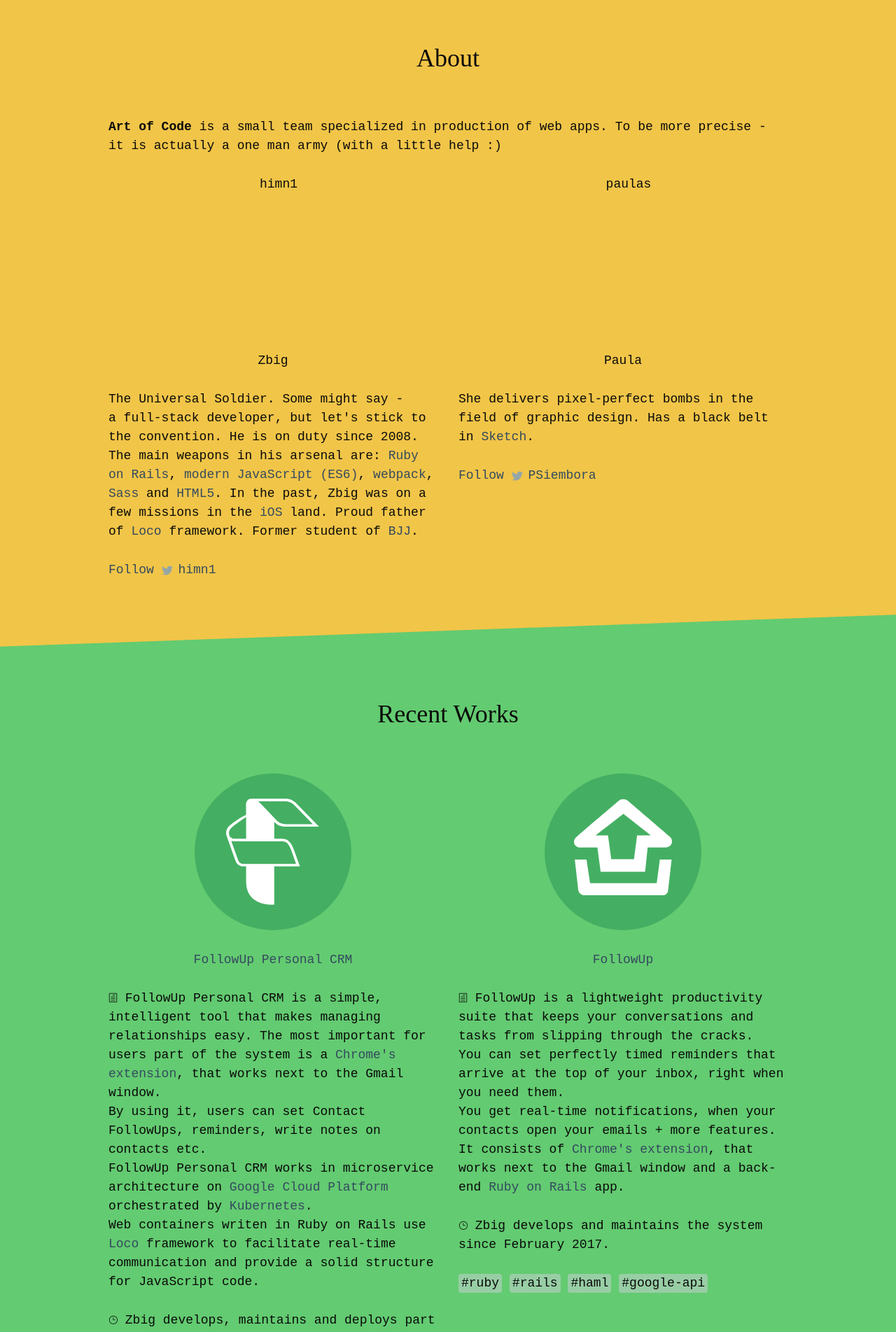
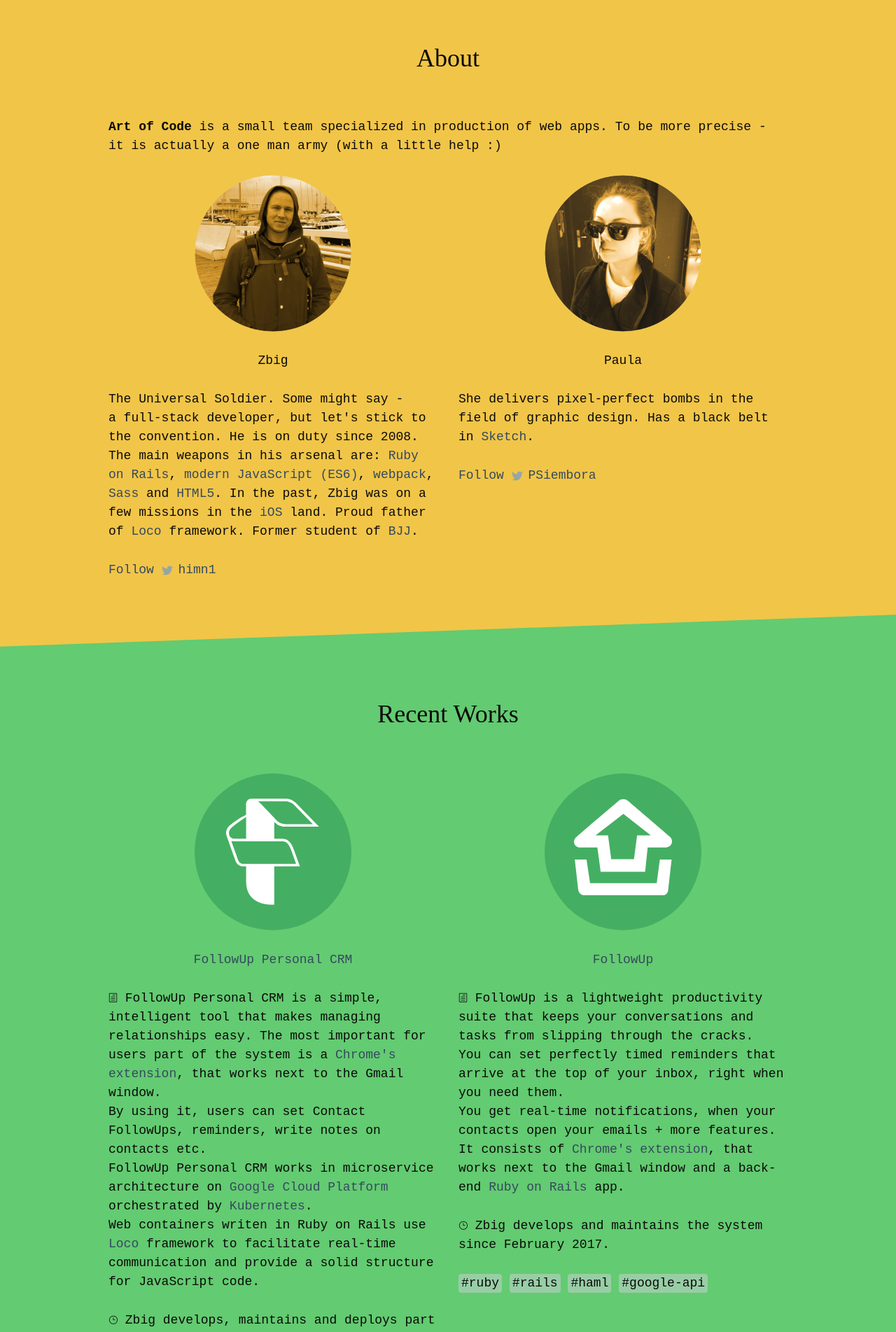
Before and after one commit to artofcodelabs/artofcodelabs.github.io, a Jekyll site: the page built from index.html, in a window 1280 px wide. Shown: the part 977-2880 px from the top of the page at 70% size. Built offline with Jekyll 4.4.1, drawn with Linux system fonts in a browser that asks for light colours; some web fonts are replaced.

Commit message:
[fix] (#30)

```diff
--- a/_includes/index/fourth_page.html
+++ b/_includes/index/fourth_page.html
@@ -9,7 +9,7 @@
       <div class="row align-center">
         <div class="columns large-6 medium-6 small-11">
           <div class='project rounded-corners' id='loco-logo-container'>
-            <img src='assets/loco_logo@3x.png' alt='loco logo' class='rounded-corners team'>
+            <img src='old_assets/loco_logo@3x.png' alt='loco logo' class='rounded-corners team'>
           </div>
           <p>
             <a href='http://locoframework.org' target="_blank" rel="noopener noreferrer" class='alt'>Loco</a>
@@ -33,7 +33,7 @@
 
         <div class="columns large-6 medium-6 small-11" id='avatars_columns'>
           <div class='project rounded-corners trans'>
-            <img src='assets/avatars@3x.jpg' alt='avatars' class='rounded-corners team'>
+            <img src='old_assets/avatars@3x.jpg' alt='avatars' class='rounded-corners team'>
           </div>
           <p>Avatars package</p>
           <p class='align-left'>
--- a/_includes/index/second_page.html
+++ b/_includes/index/second_page.html
@@ -19,7 +19,7 @@
       <div class="row align-center">
         <div class="columns large-5 medium-6 small-11">
           <p>
-            <img src='assets/h1@3x.jpg' alt='himn1' class='circle team'>
+            <img src='old_assets/h1@3x.jpg' alt='himn1' class='circle team'>
           </p>
           <p>
             Zbig
@@ -44,7 +44,7 @@
 
         <div class="columns large-5 medium-6 small-11">
           <p>
-            <img src='assets/ps@3x.jpg' alt='paulas' class='circle team'>
+            <img src='old_assets/ps@3x.jpg' alt='paulas' class='circle team'>
           </p>
           <p>
             Paula
```
